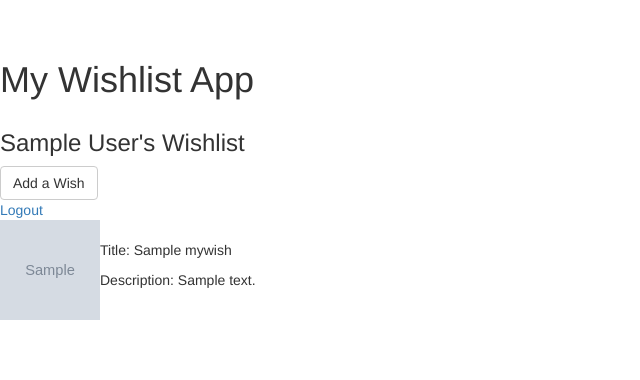
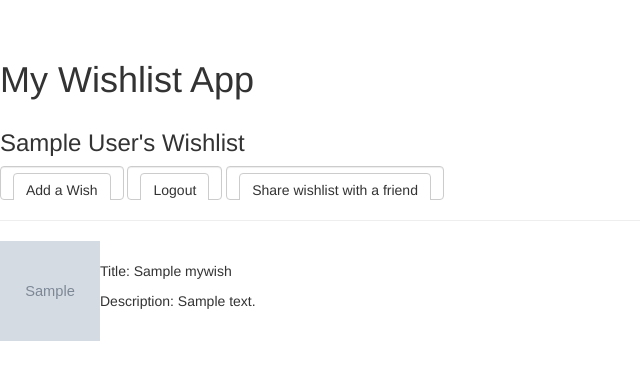
Before and after one commit to mraop1994/info3180-project3-4, a Flask app: page /api/user/x/wishlist in a window 1280 px wide. Shown: the top 380 px of the page, without its empty margins (0-640 px from the left). Run offline with Flask 2, Linux system fonts and the light colour scheme; a user stored in the database is signed in; tables that the repository leaves empty hold one stand-in row (values such as "Sample post"); grey boxes marked "Sample" are stand-in pictures; style sheets or scripts are compiled from the project's sources; some libraries are stand-ins or nearby versions.

Commit message:
Tweaks, Still no optional

```diff
--- a/app/templates/profile_view.html
+++ b/app/templates/profile_view.html
@@ -34,11 +34,19 @@ body{
     {% endwith %}
     <div class="c1">
         <h3>{{profile.firstname}} {{profile.lastname}}'s Wishlist</h3>
-        <form action="{{ url_for('profile_view',userid=profile.id) }}" method="get">
-            <input class="btn btn-default" type="submit" value="Add a Wish">
-        </form>
-        <a href="{{ url_for('logout') }}">Logout</a></li>
+        <div class="form-inline">
+            <form action="{{ url_for('profile_view',userid=profile.id) }}" class="form-control" method="get">
+                <input class="btn btn-default" type="submit" value="Add a Wish">
+            </form>
+            <form action="{{ url_for('logout') }}" class="form-control" method="get">
+                <input class="btn btn-default" type="submit" value="Logout">
+            </form>
+            <form action="{{ url_for('logout') }}" class="form-control" method="get">
+                <input class="btn btn-default" type="submit" value="Share wishlist with a friend">
+            </form>
+        </div>
     </div>
+    <hr/>
     <table>
         {% for wishes in wish %}
             <tr>
```
